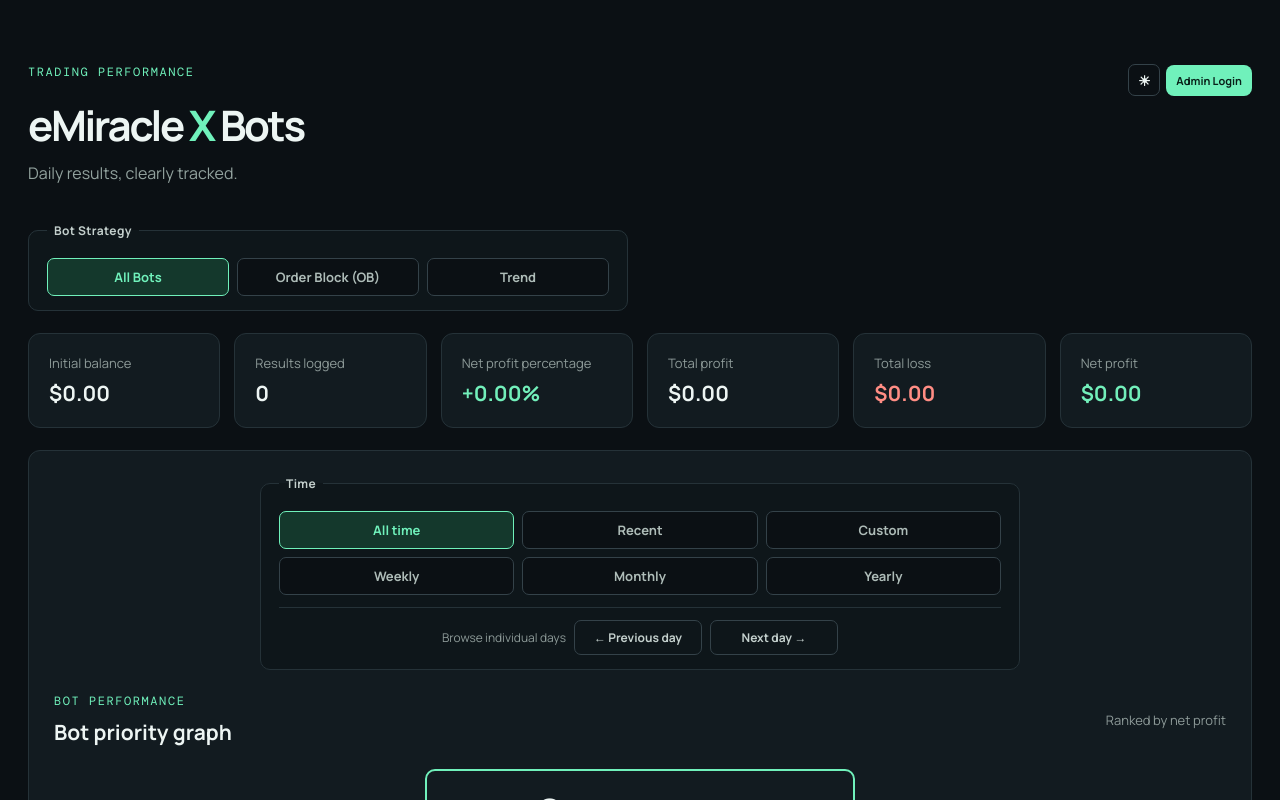
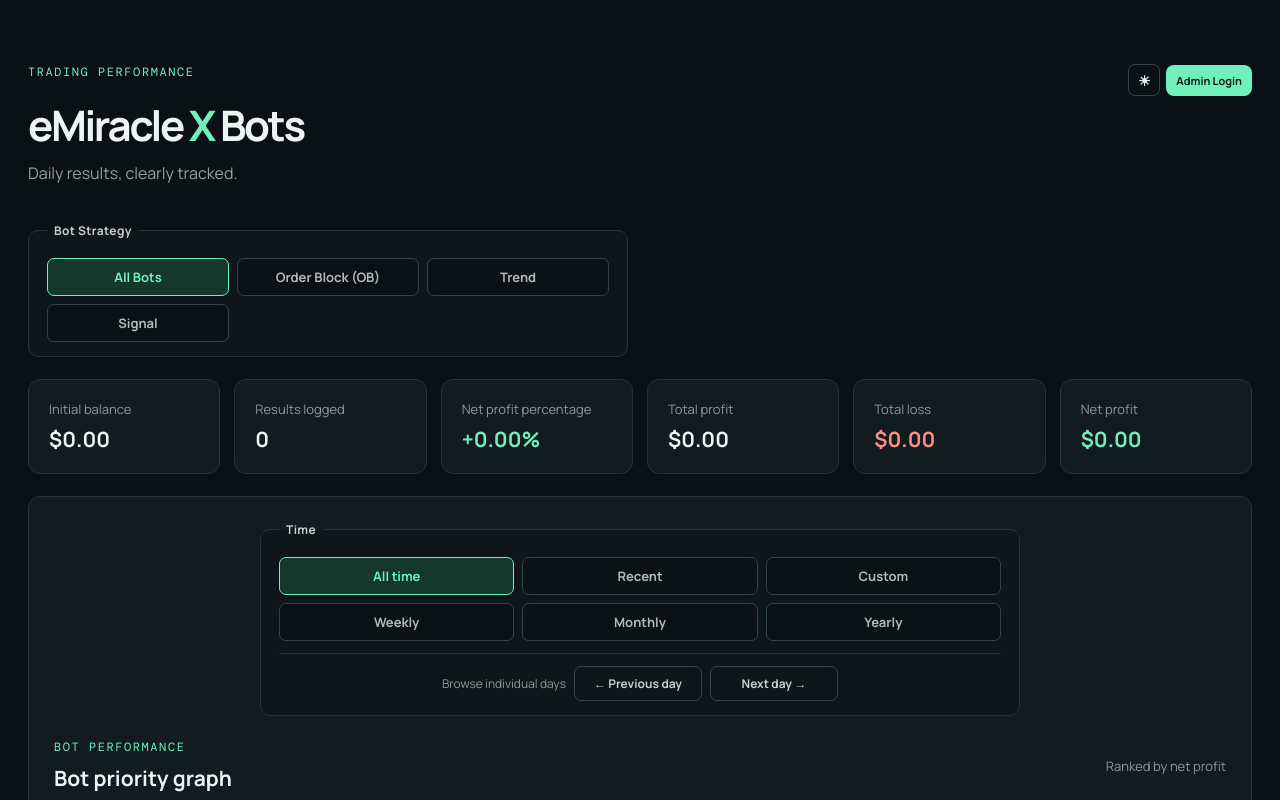
Before and after one commit to emiraclelicense-del/Tradingbotwebsite-, a Next.js app: page / in a window 1280 px wide. Shown: the top 800 px of the page. Built offline with nearby package versions, Linux system fonts and the light colour scheme; no server answers; the database is empty.

Commit message:
update the files

```diff
--- a/app/bot-strategy.ts
+++ b/app/bot-strategy.ts
@@ -1,12 +1,15 @@
-export type BotStrategy = "all" | "ob" | "trend";
+export type BotStrategy = "all" | "ob" | "trend" | "signal";
 
 export const strategyLabels: Record<BotStrategy, string> = {
   all: "All Bots",
   ob: "Order Block (OB)",
   trend: "Trend",
+  signal: "Signal",
 };
 
 export function matchesStrategy(botName: string, strategy: string) {
+  const isSignal = /\b(?:emiracle(?:x)?|emircale(?:x)?|united(?:[\s_-]+kings)?|range[\s_-]*of[\s_-]*(?:candle|chart))\b/i.test(botName);
+  if (strategy === "signal") return isSignal;
   const isOrderBlock = /\bOB\b/i.test(botName);
-  return strategy === "ob" ? isOrderBlock : strategy === "trend" ? !isOrderBlock : true;
+  return strategy === "ob" ? isOrderBlock : strategy === "trend" ? !isOrderBlock && !isSignal : true;
 }
--- a/app/page.tsx
+++ b/app/page.tsx
@@ -230,7 +230,7 @@ export default function Home() {
 
     <section className="strategy-filter" aria-label="Bot strategy filter">
       <fieldset className="time-filter"><legend>Bot Strategy</legend><div className="time-filter-buttons">
-        {(["all", "ob", "trend"] as const).map((strategy) => <button key={strategy} type="button" className={strategyFilter === strategy ? "active" : ""} aria-pressed={strategyFilter === strategy} onClick={() => { setStrategyFilter(strategy); setBotFilter("all"); }}>{strategyLabels[strategy]}</button>)}
+        {(Object.keys(strategyLabels) as BotStrategy[]).map((strategy) => <button key={strategy} type="button" className={strategyFilter === strategy ? "active" : ""} aria-pressed={strategyFilter === strategy} onClick={() => { setStrategyFilter(strategy); setBotFilter("all"); }}>{strategyLabels[strategy]}</button>)}
       </div></fieldset>
     </section>
 
```
